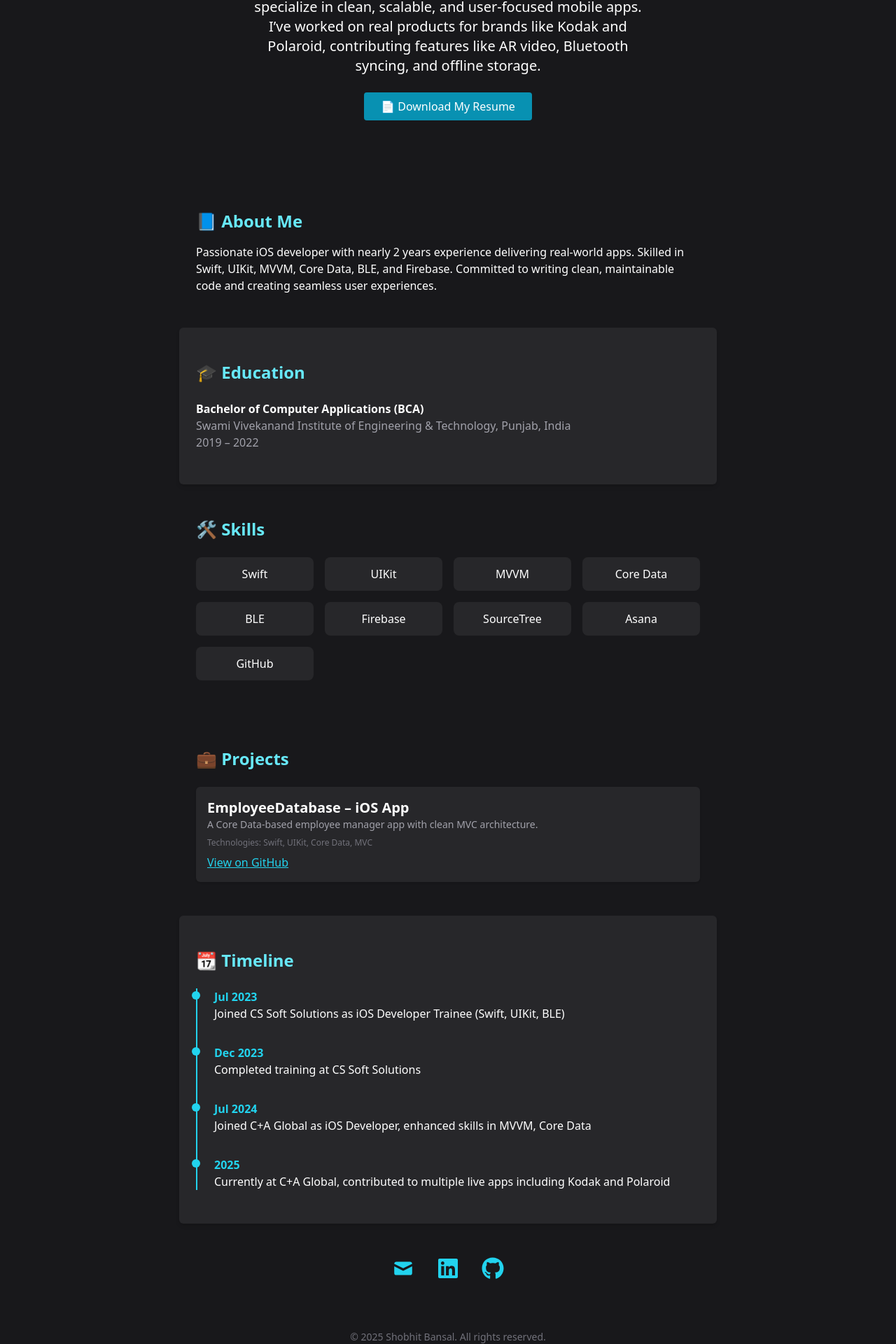
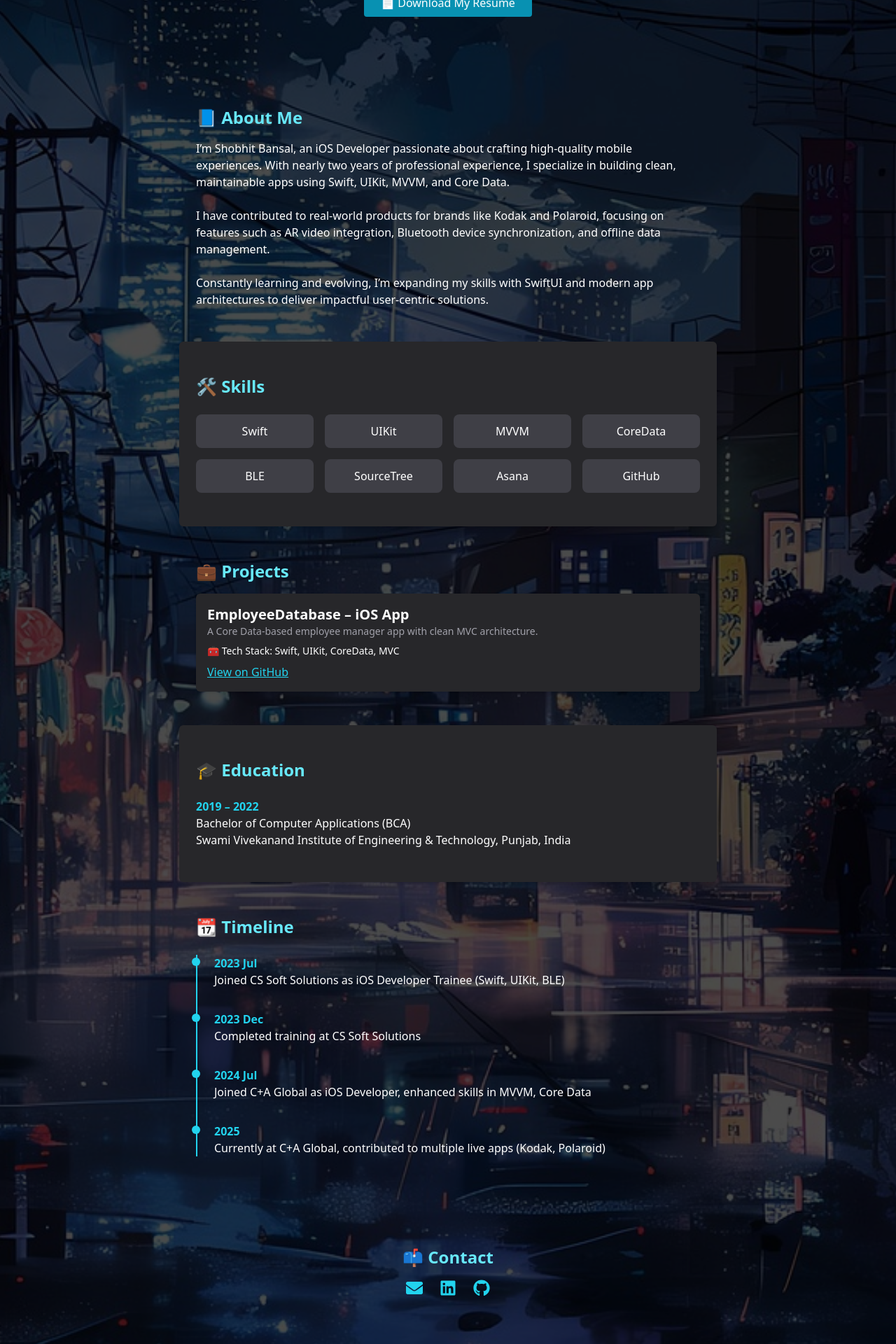
Before and after one commit to ShobhitB2002/shobhit-portfolio, a React (Create React App) app: page / in a window 1280 px wide. Shown: the part 400-2320 px from the top of the page at 70% size. Built offline with nearby package versions, Linux system fonts and the light colour scheme.

Commit message:
added new resume

```diff
--- a/src/App.js
+++ b/src/App.js
@@ -1,34 +1,29 @@
 import React from "react";
-import { HiMail } from "react-icons/hi";
-import { FaLinkedin, FaGithub } from "react-icons/fa";
+import { FaLinkedin, FaGithub, FaEnvelope } from "react-icons/fa";
 
 export default function App() {
   return (
     <div
-      className="bg-zinc-900 text-white min-h-screen font-sans"
-      style={{ userSelect: "none" }}
+      className="bg-cover bg-center min-h-screen text-white font-sans"
+      style={{ backgroundImage: "url('/background.jpg')" }}
     >
+      <div className="bg-black bg-opacity-70 min-h-screen">
         {/* Hero Section */}
         <section className="flex flex-col items-center justify-center text-center py-20 px-4">
           <img
             src="/profile.jpg"
             alt="Shobhit Bansal"
-          className="w-40 h-40 rounded-full border-4 border-cyan-400 mb-6 select-none"
-          draggable={false}
+            className="w-40 h-40 rounded-full border-4 border-cyan-400 mb-6 select-none pointer-events-none"
+            draggable="false"
           />
           <h1 className="text-4xl font-bold text-cyan-400">Hi, I’m Shobhit Bansal</h1>
-        <p className="text-xl mt-2 max-w-xl">
-          I’m an iOS Developer with nearly 2 years of hands-on experience building
-          and maintaining production-level apps using Swift, UIKit, MVVM, Core Data,
-          BLE, and Firebase. I specialize in clean, scalable, and user-focused mobile
-          apps. I’ve worked on real products for brands like Kodak and Polaroid,
-          contributing features like AR video, Bluetooth syncing, and offline storage.
-        </p>
+          <p className="text-xl mt-2">Just a guy with Swift and a dream.</p>
+          <p className="text-xl">iOS Dev. Storyboard Veteran. UIKit loyalist.</p>
           <a
-          href="https://flowcv.com/resume/p8rmppoqho6g"
+            href="/resume.pdf"
             target="_blank"
             rel="noopener noreferrer"
-          className="mt-6 px-6 py-2 bg-cyan-600 rounded hover:bg-cyan-500 text-white transition"
+            className="mt-4 px-6 py-2 bg-cyan-600 rounded hover:bg-cyan-500 text-white transition"
           >
             📄 Download My Resume
           </a>
@@ -38,45 +33,26 @@ export default function App() {
         <section className="px-6 py-12 max-w-3xl mx-auto">
           <h2 className="text-2xl font-bold mb-4 text-cyan-300">📘 About Me</h2>
           <p>
-          Passionate iOS developer with nearly 2 years experience delivering real-world
-          apps. Skilled in Swift, UIKit, MVVM, Core Data, BLE, and Firebase.
-          Committed to writing clean, maintainable code and creating seamless user
-          experiences.
+            I’m Shobhit Bansal, an iOS Developer passionate about crafting high-quality mobile experiences.
+            With nearly two years of professional experience, I specialize in building clean, maintainable
+            apps using Swift, UIKit, MVVM, and Core Data.
+            <br /><br />
+            I have contributed to real-world products for brands like Kodak and Polaroid, focusing on features such
+            as AR video integration, Bluetooth device synchronization, and offline data management.
+            <br /><br />
+            Constantly learning and evolving, I’m expanding my skills with SwiftUI and modern app architectures
+            to deliver impactful user-centric solutions.
           </p>
         </section>
 
-      {/* Education */}
+        {/* Skills */}
         <section className="px-6 py-12 bg-zinc-800 max-w-3xl mx-auto rounded-md shadow-md">
-        <h2 className="text-2xl font-bold mb-6 text-cyan-300">🎓 Education</h2>
-        <ul className="space-y-3">
-          <li>
-            <p className="font-semibold text-white">Bachelor of Computer Applications (BCA)</p>
-            <p className="text-zinc-400">
-              Swami Vivekanand Institute of Engineering & Technology, Punjab, India
-            </p>
-            <p className="text-zinc-400">2019 – 2022</p>
-          </li>
-        </ul>
-      </section>
-
-      {/* Skills */}
-      <section className="px-6 py-12 max-w-3xl mx-auto">
           <h2 className="text-2xl font-bold mb-6 text-cyan-300">🛠️ Skills</h2>
           <ul className="grid grid-cols-2 sm:grid-cols-4 gap-4">
-          {[
-            "Swift",
-            "UIKit",
-            "MVVM",
-            "Core Data",
-            "BLE",
-            "Firebase",
-            "SourceTree",
-            "Asana",
-            "GitHub",
-          ].map((skill) => (
+            {["Swift", "UIKit", "MVVM", "CoreData", "BLE", "SourceTree", "Asana", "GitHub"].map((skill) => (
               <li
                 key={skill}
-              className="bg-zinc-800 rounded-lg py-3 text-center text-white font-medium hover:bg-cyan-600 transition-colors cursor-default select-none"
+                className="bg-zinc-700 rounded-lg py-3 text-center text-white font-medium hover:bg-cyan-600 transition-colors cursor-default select-none"
               >
                 {skill}
               </li>
@@ -86,15 +62,15 @@ export default function App() {
 
         {/* Projects */}
         <section className="px-6 py-12 max-w-3xl mx-auto">
-        <h2 className="text-2xl font-bold mb-6 text-cyan-300">💼 Projects</h2>
+          <h2 className="text-2xl font-bold mb-4 text-cyan-300">💼 Projects</h2>
           <div className="space-y-6">
             <div className="bg-zinc-800 p-4 rounded-md shadow hover:shadow-lg transition-shadow">
               <h3 className="text-xl font-semibold">EmployeeDatabase – iOS App</h3>
               <p className="text-sm text-zinc-400 mb-2">
                 A Core Data-based employee manager app with clean MVC architecture.
               </p>
-            <p className="text-xs text-zinc-500 mb-2">
-              Technologies: Swift, UIKit, Core Data, MVC
+              <p className="text-sm text-white mb-2">
+                🧰 Tech Stack: Swift, UIKit, CoreData, MVC
               </p>
               <a
                 href="https://github.com/ShobhitB2002/EmployeeDatabase-iOS"
@@ -108,74 +84,81 @@ export default function App() {
           </div>
         </section>
 
+        {/* Education */}
+        <section className="px-6 py-12 bg-zinc-800 max-w-3xl mx-auto rounded-md shadow-md">
+          <h2 className="text-2xl font-bold mb-6 text-cyan-300">🎓 Education</h2>
+          <div className="space-y-4">
+            <div>
+              <p className="text-cyan-400 font-semibold">2019 – 2022</p>
+              <p>Bachelor of Computer Applications (BCA)</p>
+              <p>Swami Vivekanand Institute of Engineering & Technology, Punjab, India</p>
+            </div>
+          </div>
+        </section>
+
         {/* Timeline */}
-      <section className="px-6 py-12 bg-zinc-800 max-w-3xl mx-auto rounded-md shadow-md">
+        <section className="px-6 py-12 max-w-3xl mx-auto">
           <h2 className="text-2xl font-bold mb-6 text-cyan-300">📆 Timeline</h2>
           <ol className="relative border-l-2 border-cyan-400 pl-6">
             <li className="mb-8">
               <span className="absolute -left-2 mt-1 w-3 h-3 bg-cyan-400 rounded-full"></span>
-            <p className="text-cyan-400 font-semibold">Jul 2023</p>
-            <p>
-              Joined CS Soft Solutions as iOS Developer Trainee (Swift, UIKit, BLE)
-            </p>
+              <p className="text-cyan-400 font-semibold">2023 Jul</p>
+              <p>Joined CS Soft Solutions as iOS Developer Trainee (Swift, UIKit, BLE)</p>
             </li>
             <li className="mb-8">
               <span className="absolute -left-2 mt-1 w-3 h-3 bg-cyan-400 rounded-full"></span>
-            <p className="text-cyan-400 font-semibold">Dec 2023</p>
+              <p className="text-cyan-400 font-semibold">2023 Dec</p>
               <p>Completed training at CS Soft Solutions</p>
             </li>
             <li className="mb-8">
               <span className="absolute -left-2 mt-1 w-3 h-3 bg-cyan-400 rounded-full"></span>
-            <p className="text-cyan-400 font-semibold">Jul 2024</p>
-            <p>
-              Joined C+A Global as iOS Developer, enhanced skills in MVVM, Core Data
-            </p>
+              <p className="text-cyan-400 font-semibold">2024 Jul</p>
+              <p>Joined C+A Global as iOS Developer, enhanced skills in MVVM, Core Data</p>
             </li>
-          <li>
+            <li className="mb-8">
               <span className="absolute -left-2 mt-1 w-3 h-3 bg-cyan-400 rounded-full"></span>
               <p className="text-cyan-400 font-semibold">2025</p>
-            <p>
-              Currently at C+A Global, contributed to multiple live apps including Kodak
-              and Polaroid
-            </p>
+              <p>Currently at C+A Global, contributed to multiple live apps (Kodak, Polaroid)</p>
             </li>
           </ol>
         </section>
 
         {/* Contact */}
-      <section className="px-6 py-12 text-center flex justify-center gap-8 text-cyan-400">
+        <section className="px-6 py-12 text-center">
+          <h2 className="text-2xl font-bold mb-4 text-cyan-300">📫 Contact</h2>
+          <div className="flex justify-center space-x-6 text-2xl">
             <a
               href="mailto:shobhitbansal.chd@gmail.com"
-          target="_blank"
-          rel="noopener noreferrer"
-          className="hover:text-cyan-300 transition"
+              className="text-cyan-400 hover:text-cyan-300"
               aria-label="Email"
             >
-          <HiMail size={32} />
+              <FaEnvelope />
             </a>
             <a
               href="https://www.linkedin.com/in/shobhitbansal2002"
               target="_blank"
               rel="noopener noreferrer"
-          className="hover:text-cyan-300 transition"
+              className="text-cyan-400 hover:text-cyan-300"
               aria-label="LinkedIn"
             >
-          <FaLinkedin size={32} />
+              <FaLinkedin />
             </a>
             <a
               href="https://github.com/ShobhitB2002"
               target="_blank"
               rel="noopener noreferrer"
-          className="hover:text-cyan-300 transition"
+              className="text-cyan-400 hover:text-cyan-300"
               aria-label="GitHub"
             >
-          <FaGithub size={32} />
+              <FaGithub />
             </a>
+          </div>
         </section>
 
-      <footer className="text-center text-zinc-500 py-6 text-sm">
+        <footer className="text-center text-zinc-500 py-6 text-sm select-none">
           © 2025 Shobhit Bansal. All rights reserved.
         </footer>
       </div>
+    </div>
   );
 }
```
Also changed, not shown: 1 other file (tests, documents, lock files or other folders). Lines whose indentation alone changed are shown as unchanged.
